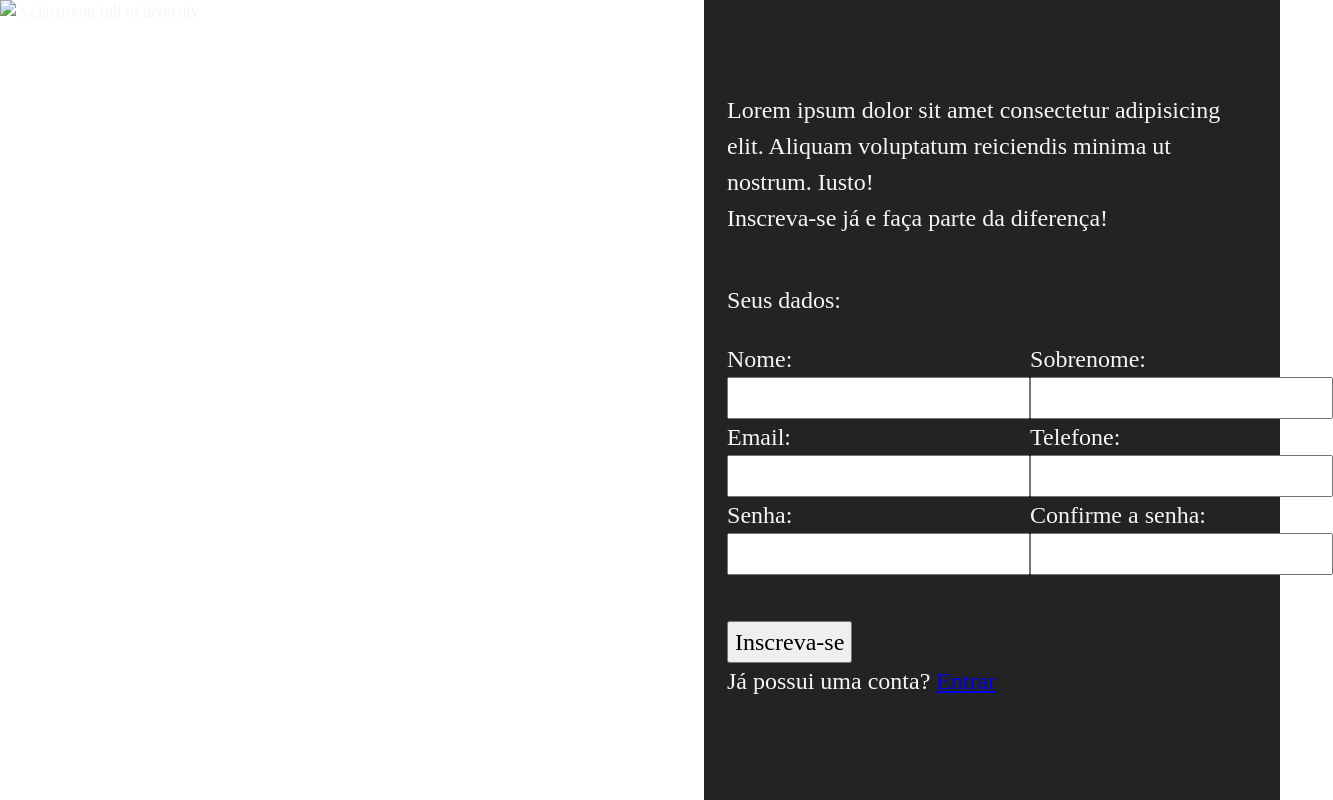
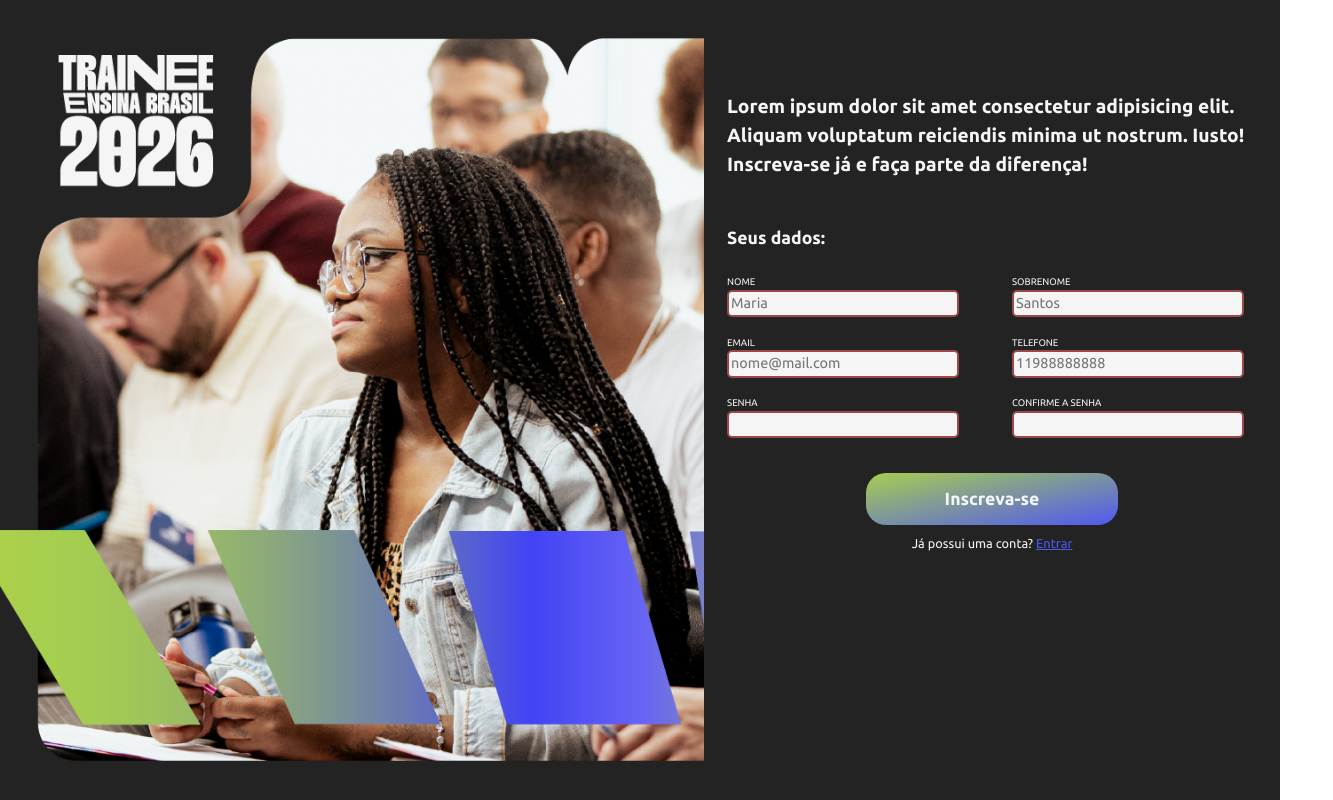
Before and after one commit to burity2/sing-up-form, a plain HTML site: page index.html in a window 1280 px wide. Shown: the whole page, 1333 px wide, since content can reach past the window. Drawn offline with Linux system fonts and the light colour scheme; a web font is replaced by a local one.

Commit message:
main work done, figuring how to add focus border

```diff
--- a/index.html
+++ b/index.html
@@ -3,8 +3,11 @@
 <head>
     <meta charset="UTF-8">
     <meta name="viewport" content="width=device-width, initial-scale=1.0">
+    <link rel="preconnect" href="https://fonts.googleapis.com">
+    <link rel="preconnect" href="https://fonts.gstatic.com" crossorigin>
     <link rel="stylesheet" href="./style.css">
     <title>Document</title>
+    <link href="https://fonts.googleapis.com/css2?family=Bitcount:wght@100..900&family=Noto+Sans+JP:wght@100..900&family=Ubuntu:ital,wght@0,300;0,400;0,500;0,700;1,300;1,400;1,500;1,700&display=swap" rel="stylesheet">
 </head>
 <body>
 <div id="bg-img">
@@ -19,39 +22,39 @@
         <form action="" method="get" class="singup-form">
             <p id="form-p">Seus dados:</p>
             <div id="full-form">
-                <div id="left-form">
+                <div id="left-form" class="form-fields">
                                <div class="form-row">
-                <label for="first-name">Nome:</label>
-                <input type="text" name="first-name" id="first-name">
+                <label for="first-name">NOME</label>
+                <input type="text" name="first-name" id="first-name" placeholder="Maria" required>
             </div>
             <div class="form-row">
-                <label for="email">Email:</label>
-                <input type="email" name="email" id="email">
+                <label for="email">EMAIL</label>
+                <input type="email" name="email" id="email" placeholder="nome@mail.com" required>
             </div>
             <div class="form-row">
-                <label for="password">Senha:</label>
-                <input type="password" name="password" id="password">
+                <label for="password">SENHA</label>
+                <input type="password" name="password" id="password" required>
             </div>
                 </div>
-                <div id="right-form">
+                <div id="right-form" class="form-fields">
                     <div class="form-row">
-                        <label for="second-name">Sobrenome:</label>
-                        <input type="text" name="second-name" id="second-name">
+                        <label for="second-name">SOBRENOME</label>
+                        <input type="text" name="second-name" id="second-name" placeholder="Santos" required>
                     </div>
                     <div class="form-row">
-                        <label for="number">Telefone:</label>
-                        <input type="text" name="number" id="number">
+                        <label for="number">TELEFONE</label>
+                        <input type="text" name="number" id="number" placeholder="11988888888" minlength="11" maxlength="11" required>
                     </div>
                     <div class="form-row">
-                        <label for="password">Confirme a senha:</label>
-                        <input type="password" name=" password" id="password">
+                        <label for="password">CONFIRME A SENHA</label>
+                        <input type="password" name=" password" id="password" required>
                     </div>
                 </div>
             </div>
         </form>
     </div>
     <div id="btn-frame">
-        <button> Inscreva-se</button>
+        <button id="btn"> Inscreva-se</button>
         <p>Já possui uma conta? <a href="https://www.youtube.com/watch?v=dQw4w9WgXcQ" class="link" target="_blank">Entrar</a></p>
     </div>
 </div>
--- a/style.css
+++ b/style.css
@@ -1,3 +1,54 @@
+.ubuntu-light {
+  font-family: "Ubuntu", sans-serif;
+  font-weight: 300;
+  font-style: normal;
+}
+
+.ubuntu-regular {
+  font-family: "Ubuntu", sans-serif;
+  font-weight: 400;
+  font-style: normal;
+}
+
+.ubuntu-medium {
+  font-family: "Ubuntu", sans-serif;
+  font-weight: 500;
+  font-style: normal;
+}
+
+.ubuntu-bold {
+  font-family: "Ubuntu", sans-serif;
+  font-weight: 700;
+  font-style: normal;
+}
+
+.ubuntu-light-italic {
+  font-family: "Ubuntu", sans-serif;
+  font-weight: 300;
+  font-style: italic;
+}
+
+.ubuntu-regular-italic {
+  font-family: "Ubuntu", sans-serif;
+  font-weight: 400;
+  font-style: italic;
+}
+
+.ubuntu-medium-italic {
+  font-family: "Ubuntu", sans-serif;
+  font-weight: 500;
+  font-style: italic;
+}
+
+.ubuntu-bold-italic {
+  font-family: "Ubuntu", sans-serif;
+  font-weight: 700;
+  font-style: italic;
+}
+
+
+
+
 /* 1. Use a more-intuitive box-sizing model */
 *, *::before, *::after {
   box-sizing: border-box;
@@ -23,6 +74,8 @@ body {
   display: flex;
   flex-direction: row;
   color: #F5F5F5 ;
+  font-family: "Ubuntu", system-ui, -apple-system, BlinkMacSystemFont, 'Segoe UI', Roboto, Oxygen, Ubuntu, Cantarell, 'Open Sans', 'Helvetica Neue', sans-serif;
+  font-size: 0.8rem;
 }
 
 /* 6. Improve media defaults */
@@ -69,26 +122,83 @@ h1, h2, h3, h4, h5, h6 {
 }
 
 #txt {
-  font-size: 1.5rem;
   padding: 4%;
   padding-top: 16%;
+  font-weight: bold;
+  font-size: 1.2rem;
 }
 
 #btn-frame {
-  font-size: 1.5rem;
-  padding: 4%;
+  padding: 2%;
+  margin-left: 10%;
+  margin-right: 10%;
+  display: flex;
+  flex-direction: column;
+  align-items: center;
 }
 
 #full-form {
-  display: flex;
-  flex-direction: row;
-  font-size: 1.5rem;
-  padding: 4%;
+display: flex;
+flex-direction: row;
+padding: 4%;
+padding-top: 1%;
+font-size: 0.6rem;
+gap: 10%;
+
 }
 
 #form-p {
-  font-size: 1.5rem;
   padding: 4%;
   padding-bottom: 0%;
+  font-weight: bold;
+  font-size: 1.1rem;
+}
 
+#btn {
+  background-image: linear-gradient(to bottom right, #A6CE4F, #5058F2);
+  border-style: none;
+  padding: 3% 18%;
+  border-radius: 20px;
+  margin-bottom: 2%;
+  color: #F5F5F5;
+  font-weight: bold;
+  font-size: 1.1rem;
 }
+
+#btn:hover {
+  background-image: linear-gradient(to bottom right, #4fce84, #5058F2);
+}
+
+a:link{
+  color: #5058F2;
+}
+
+a:visited {
+  color: #A6CE4F;
+}
+
+.form-row{
+  display: flex;
+  flex-direction: column;
+  margin-top: 8%;
+}
+
+input{
+font-size: 0.9rem;
+background-color:#F5F5F5;
+border: 2px solid #F5F5F5;
+border-radius: 5px;
+}
+
+input:invalid {
+  border-color: #9A484A;
+}
+
+input:valid {
+  border-color:#A6CE4F;
+}
+
+input:focus {
+  box-shadow: 1px 1px 6px #F5F5F5;
+  border-color:#5058F2;
+}
```
Also changed, not shown: bg.png (added), sign-up-form.jpg (added).
